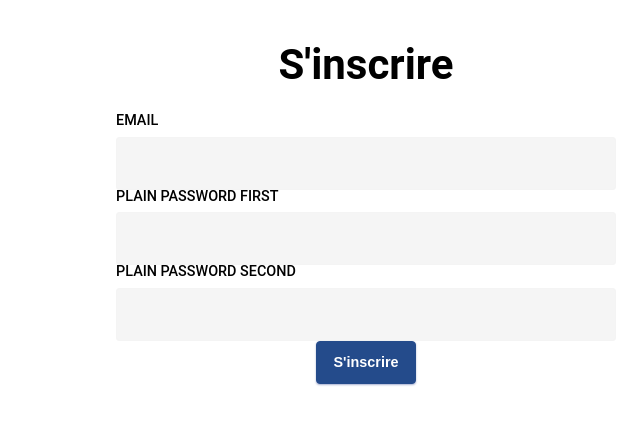
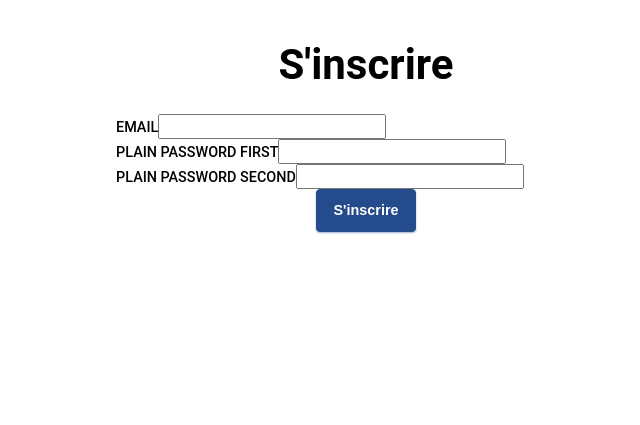
Before and after one commit to blardtony/nytodev, a Symfony app: template templates/registration/register.html.twig in a window 1280 px wide. Shown: the top 425 px of the page, without its empty margins (274-914 px from the left). Run offline with Twig, Linux system fonts and the light colour scheme; the template is opened without the code that fills it, so the values that code supplies are empty; form fields are guessed from the names that the template uses; style sheets or scripts are compiled from the project's sources; some libraries are stand-ins or nearby versions.

Commit message:
feat : Use template form

```diff
--- a/templates/registration/register.html.twig
+++ b/templates/registration/register.html.twig
@@ -7,18 +7,12 @@
 <div class="auth-container">
     <h1 class="auth-title">S'inscrire</h1>
     {{ form_start(form, {attr: {'class': 'auth-form'}}) }}
-        <div class="form-group">
-            {{ form_row(form.email) }}
+        {{ form_row(form.email) }}
+        {{ form_row(form.plainPassword.first) }}
+        {{ form_row(form.plainPassword.second) }}
+        <div class="text-center">
+            <button type="submit" class="btn btn-primary">S'inscrire</button>
         </div>
-        <div class="form-group">
-            {{ form_row(form.plainPassword.first) }}
-        </div>
-        <div class="form-group">
-            {{ form_row(form.plainPassword.second) }}
-        </div>
-    <div class="text-center">
-        <button type="submit" class="btn btn-primary">S'inscrire</button>
-    </div>
     {{ form_end(form) }}
 </div>
 {% endblock %}
```
